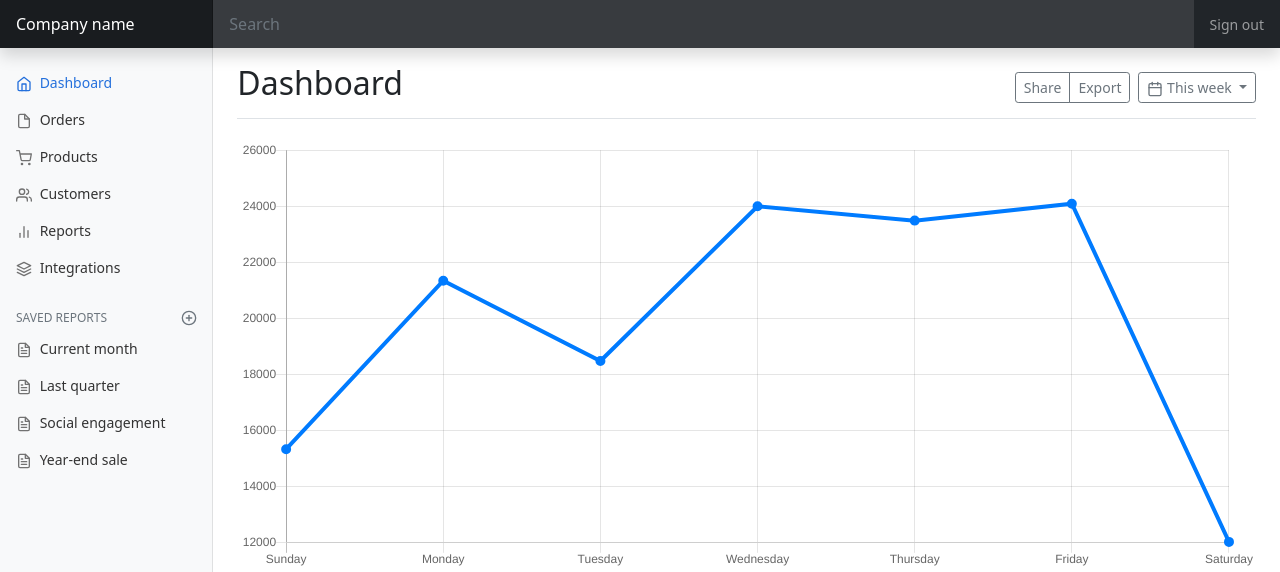
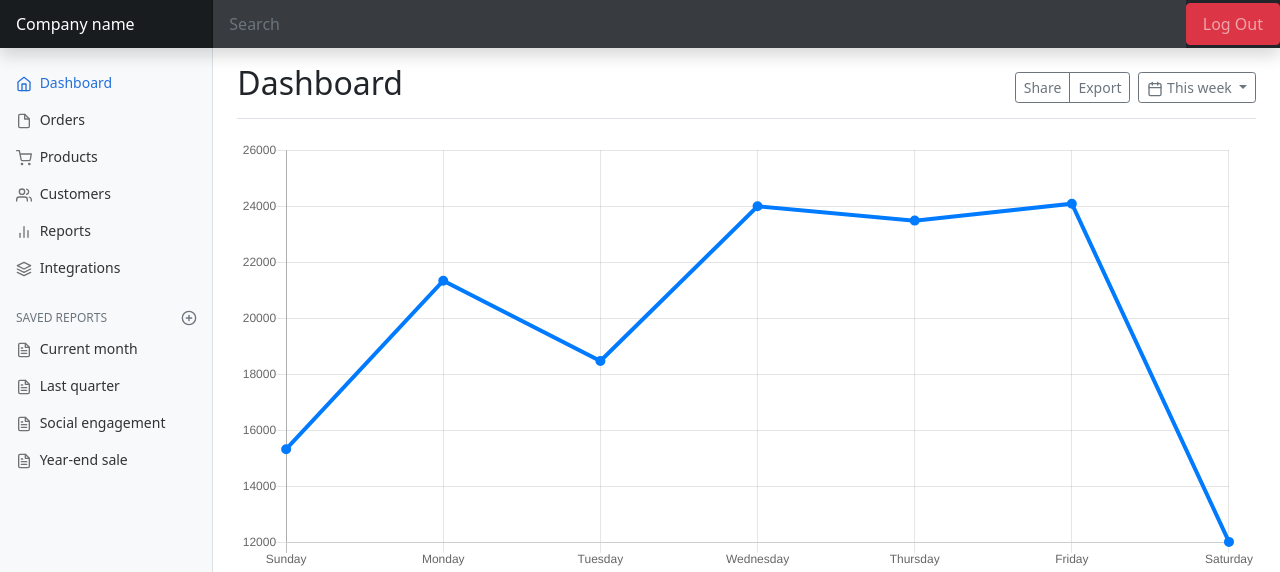
Before and after one commit to puteri-fajriatul/praktikum_karyawan, a PHP site: page /praktikum_karyawan/pages/dashboard.php in a window 1280 px wide. Shown: the top 572 px of the page. Run offline with PHP 8.4, Linux system fonts and the light colour scheme; the visitor is signed in with stand-in values (Sample User, id 1).

Commit message:
Menambahkan Logout

```diff
--- a/pages/dashboard.php
+++ b/pages/dashboard.php
@@ -1,6 +1,11 @@
 <?php
 session_start();
 if(!isset($_SESSION['username'])){
+  echo '<meta http-equiv="refresh" content="0;url=http://localhost/praktikum_karyawan">';
+}
+
+if(isset($_POST['button_logout'])){
+  session_destroy();
   echo '<meta http-equiv="refresh" content="0;url=http://localhost/praktikum_karyawan">';
 }
 ?>
@@ -49,7 +54,9 @@ if(!isset($_SESSION['username'])){
   <input class="form-control form-control-dark w-100" type="text" placeholder="Search" aria-label="Search">
   <div class="navbar-nav">
     <div class="nav-item text-nowrap">
-      <a class="nav-link px-3" href="#">Sign out</a>
+    <form method="post">
+      <button type="submit" name="button_logout" class="btn btn-danger nav-link px-3">Log Out</button>
+    </form>
     </div>
   </div>
 </header>
```
